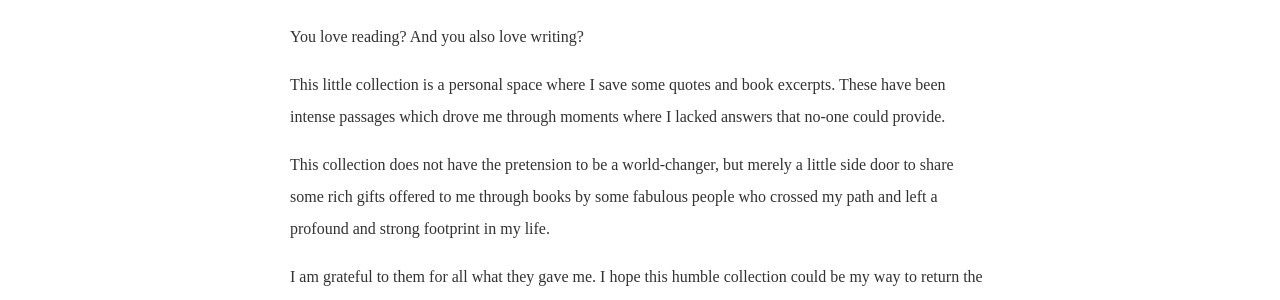
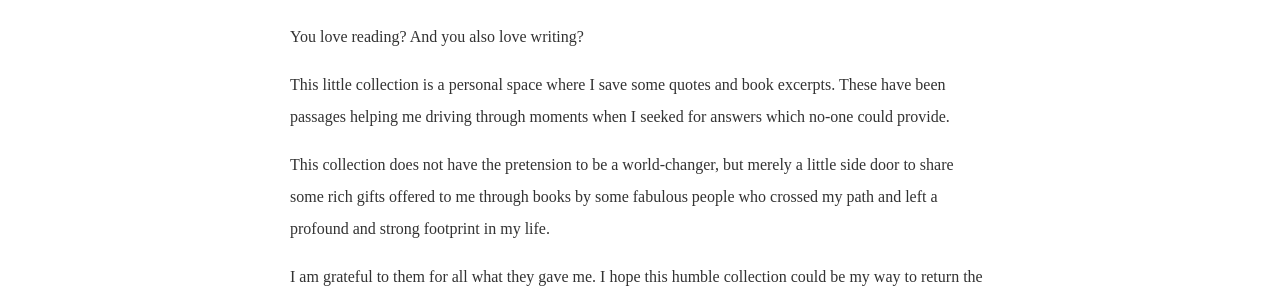
Before and after one commit to Readers-Blog/readsandquotes, a Jekyll site: the page built from _pages/about.md, in a window 1280 px wide. Shown: the part 143-443 px from the top of the page. Built offline with Jekyll 4.4.1, drawn with Linux system fonts in a browser that asks for light colours; some web fonts are replaced.

Commit message:
Update about.md

```diff
--- a/_pages/about.md
+++ b/_pages/about.md
@@ -5,7 +5,7 @@ title: About
 
 You love reading? And you also love writing?
 
-This little collection is a personal space where I save some quotes and book excerpts. These have been intense passages which drove me through moments where I lacked answers that no-one could provide.
+This little collection is a personal space where I save some quotes and book excerpts. These have been passages helping me driving through moments when I seeked for answers which no-one could provide.
 
 This collection does not have the pretension to be a world-changer, but merely a little side door to share some rich gifts offered to me through books by some fabulous people who crossed my path and left a profound and strong footprint in my life.
 
```
